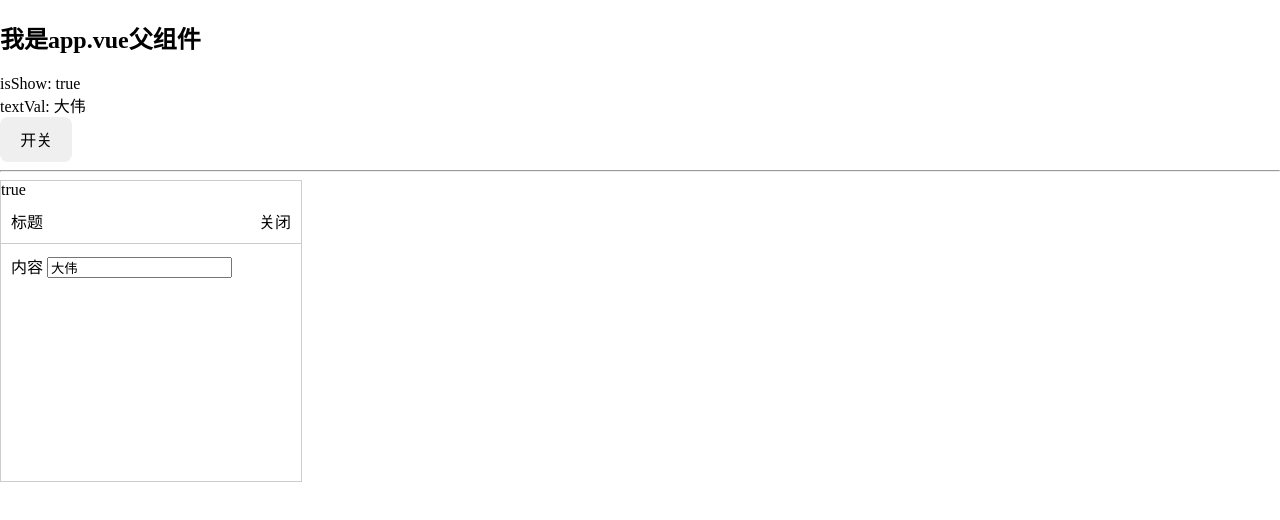
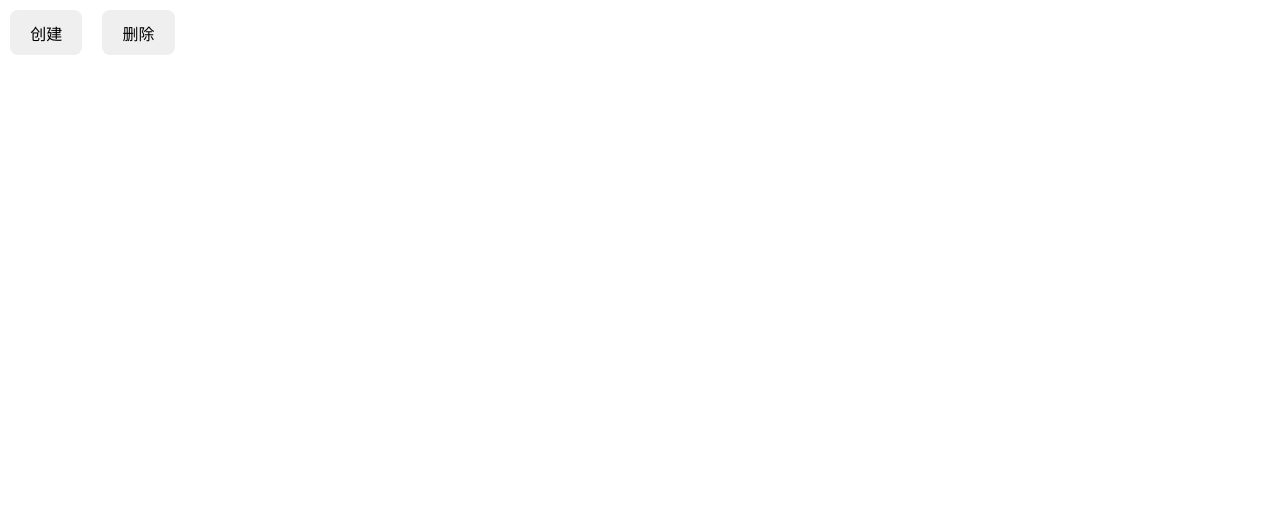
Before and after one commit to sohucw/vue-diff-demo, a Vue app: page / in a window 1280 px wide. Shown: the top 520 px of the page. Built offline with nearby package versions, Linux system fonts and the light colour scheme.

Commit message:
feat: 添加权限的demo

```diff
--- a/src/App.vue
+++ b/src/App.vue
@@ -1,21 +1,32 @@
+
 <template>
-  <div>
-    <h2>我是app.vue父组件</h2>
-    <div>isShow: {{ isShow }}</div>
-    <div>textVal: {{ text }}</div>
-    <div><button @click="isShow=!isShow">开关</button></div>
-    <hr/>
-    <vModel v-model:textVal="text" v-model="isShow"></vModel>
+  <div class="btns">
+      <button v-has-show="'order@create'">创建</button>
+      <button v-has-show="'order@edit'">编辑</button>
+      <button v-has-show="'order@del'">删除</button>
   </div>
-</template>
+  </template>
 <script setup lang="ts">
-import vModel from './components/v-model.vue';
-const isShow = ref(true)
-const text = ref('大伟')
+import type {Directive} from 'vue';
+// mock
+const permission = [
+  'order@create',
+  'order@del',
+];
+const vHasShow:Directive<HTMLElement, string> = (el, bindding) => {
+  console.log(el, bindding)
+  if (!permission.includes(bindding.value)) {
+    el.style.display = 'none';
+  }
+
+}
+
 </script>
 
-<style>
-.test {
-  font-size: 20px;
-}
+<style scoped lang='less'>
+.btns {
+    button{
+        margin: 10px;
+    }
+  }
 </style>
```
